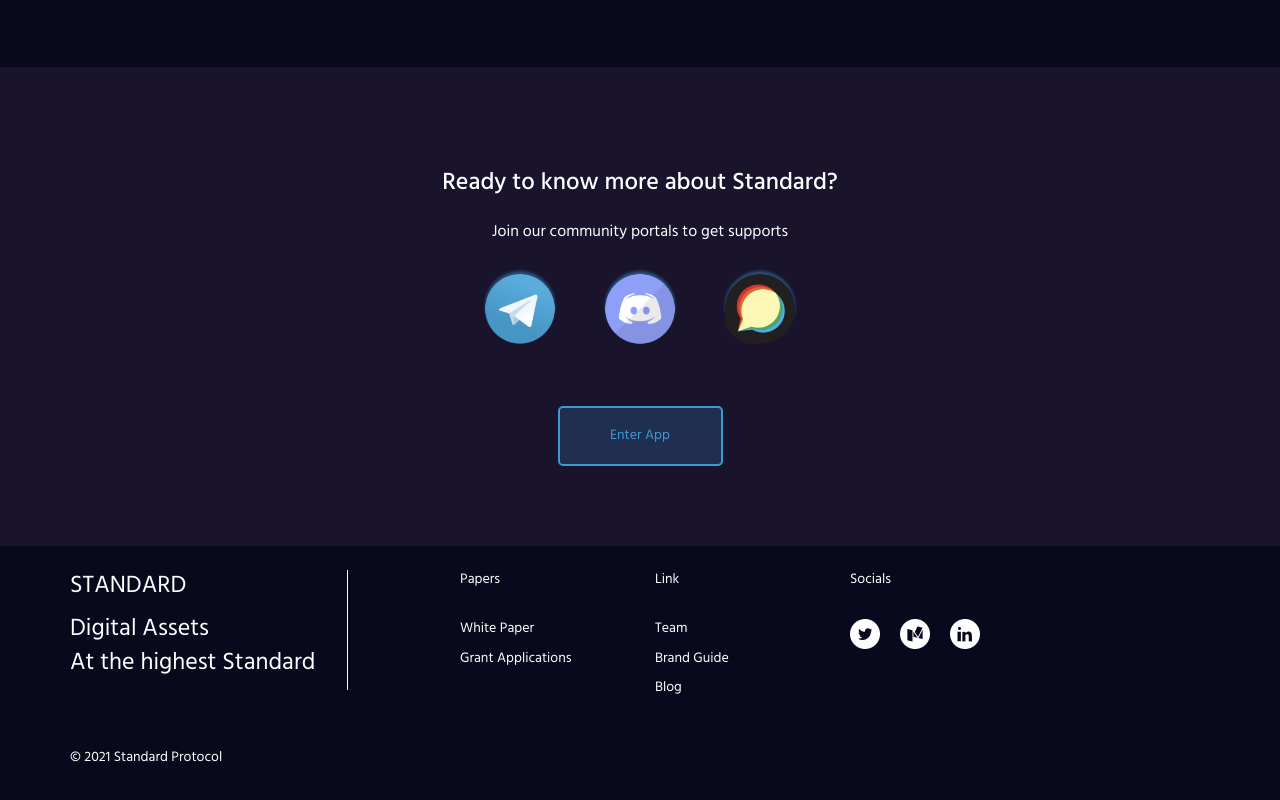
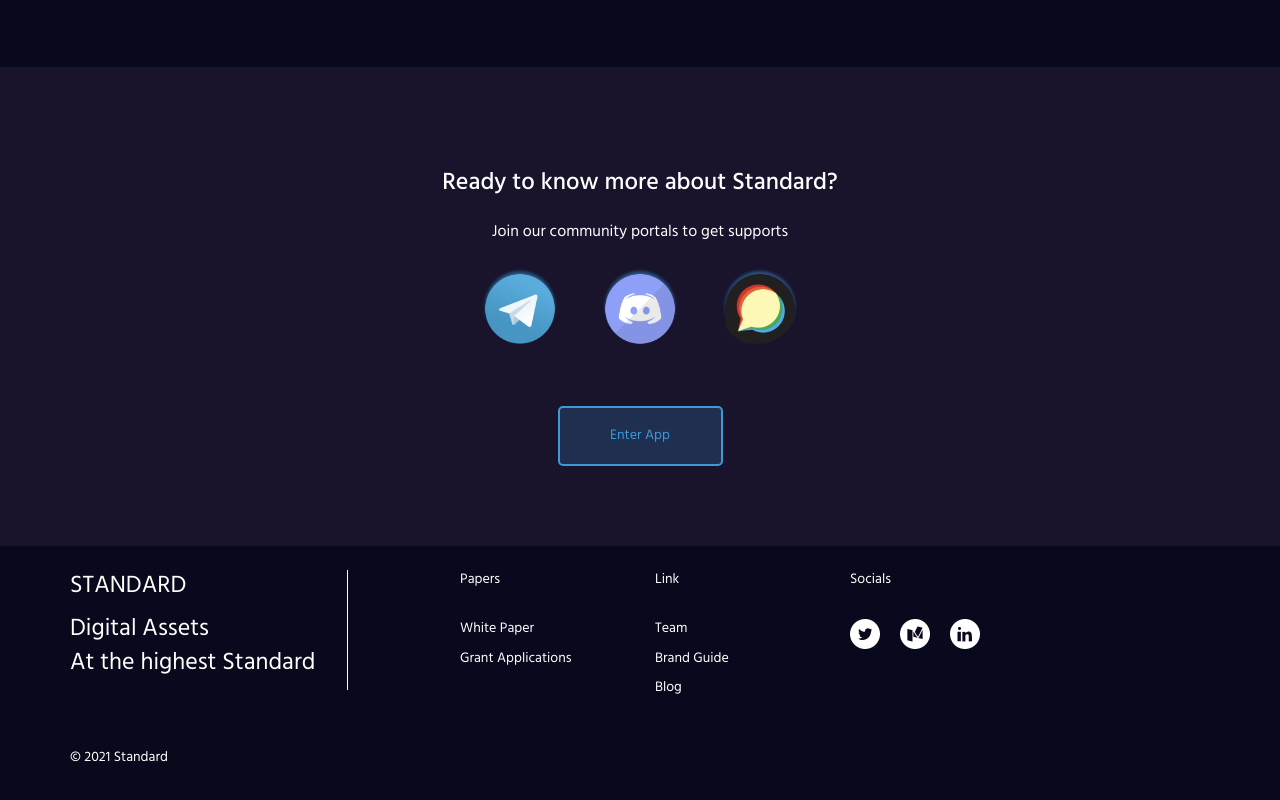
Before and after one commit to standardweb3/standard-website, a React (Create React App) app: page / in a window 1280 px wide. Shown: the part 2724-3524 px from the top of the page. Built offline with nearby package versions, Linux system fonts and the light colour scheme.

Commit message:
fix: footer standard protocol -> standard

```diff
--- a/src/Components/HomePageComponents/Footer.js
+++ b/src/Components/HomePageComponents/Footer.js
@@ -24,9 +24,7 @@ function Footer(props) {
     >
       <div className="row text-left">
         <div className="col-xs-12 col-md-3 footer-main-section">
-          <p>
-            STANDARD
-          </p>
+          <p>STANDARD</p>
           <p>
             Digital Assets
             <br />
@@ -104,7 +102,7 @@ function Footer(props) {
         </div>
       </div>
       <div className="row text-left mid-padding-y">
-        <div className="col-md-12">© 2021 Standard Protocol</div>
+        <div className="col-md-12">© 2021 Standard</div>
       </div>
     </div>
   );
```
